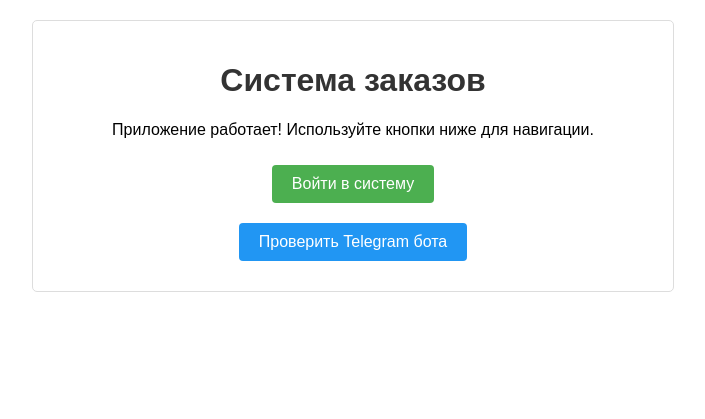
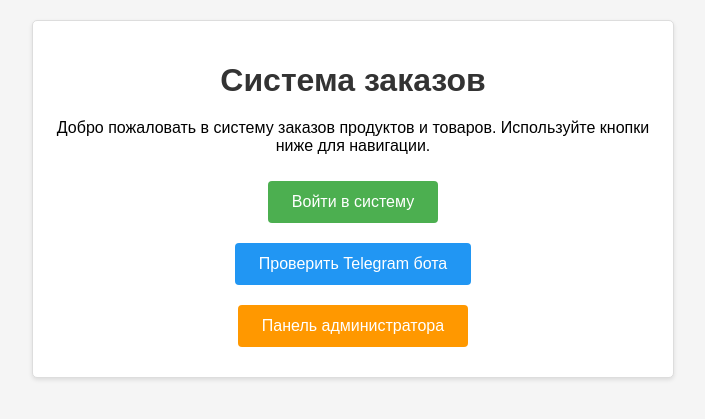
Before and after one commit to vladimir669/dikiyrpk.tech, a Flask app: page / in a window 1280 px wide. Shown: the top 419 px of the page, without its empty margins (287-992 px from the left). Run offline with Flask 2, Linux system fonts and the light colour scheme.

Commit message:
Update index.html

```diff
--- a/templates/index.html
+++ b/templates/index.html
@@ -9,6 +9,7 @@
             margin: 0;
             padding: 20px;
             text-align: center;
+            background-color: #f5f5f5;
         }
         .container {
             max-width: 600px;
@@ -16,33 +17,55 @@
             padding: 20px;
             border: 1px solid #ddd;
             border-radius: 5px;
+            background-color: white;
+            box-shadow: 0 2px 4px rgba(0,0,0,0.1);
         }
         h1 {
             color: #333;
+            margin-bottom: 20px;
         }
         .btn {
             display: inline-block;
-            padding: 10px 20px;
+            padding: 12px 24px;
             margin: 10px 0;
             background-color: #4CAF50;
             color: white;
             text-decoration: none;
             border-radius: 4px;
             font-size: 16px;
+            transition: background-color 0.3s;
+        }
+        .btn:hover {
+            background-color: #45a049;
         }
         .test-btn {
             background-color: #2196F3;
+        }
+        .test-btn:hover {
+            background-color: #0b7dda;
+        }
+        .admin-btn {
+            background-color: #ff9800;
+        }
+        .admin-btn:hover {
+            background-color: #e68a00;
+        }
+        .logo {
+            max-width: 150px;
+            margin-bottom: 20px;
         }
     </style>
 </head>
 <body>
     <div class="container">
         <h1>Система заказов</h1>
-        <p>Приложение работает! Используйте кнопки ниже для навигации.</p>
+        <p>Добро пожаловать в систему заказов продуктов и товаров. Используйте кнопки ниже для навигации.</p>
 
         <a href="/login" class="btn">Войти в систему</a>
         <br>
         <a href="/test_telegram" class="btn test-btn">Проверить Telegram бота</a>
+        <br>
+        <a href="/admin_login" class="btn admin-btn">Панель администратора</a>
     </div>
 </body>
 </html>
```
